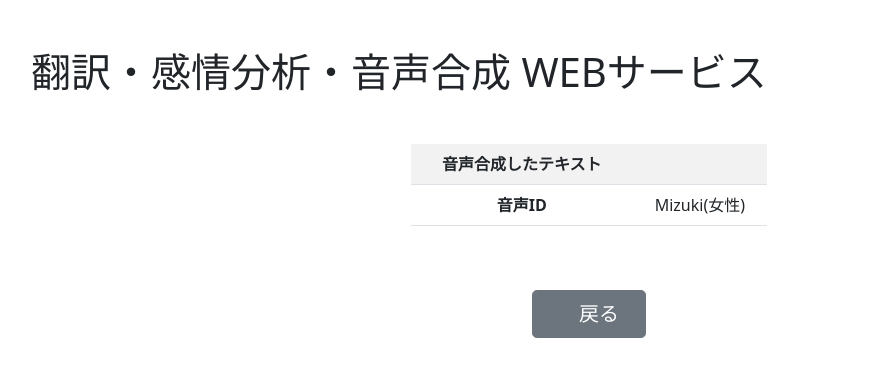
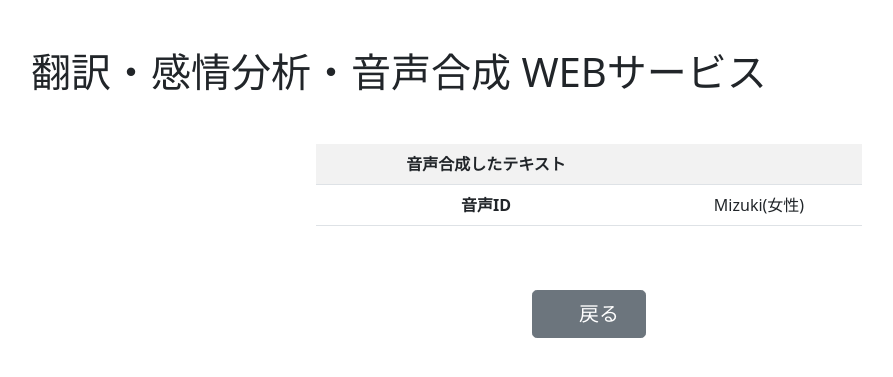
Before and after one commit to shumpei-kayano/CloudComputingA, a Flask app: template 効果測定/kouka1/templates/polly.html in a window 1280 px wide. Shown: the top 377 px of the page, without its empty margins (51-944 px from the left). Run offline with Flask 2, Linux system fonts and the light colour scheme; the template is opened without the code that fills it, so the values that code supplies are empty.

Commit message:
kouka1 完成

```diff
--- a/効果測定/kouka1/app.py
+++ b/効果測定/kouka1/app.py
@@ -73,7 +73,7 @@
 @app.route('/polly', methods=['POST'])
 def polly():
         # Polly サービスクライアントを作成
-        comprehend = boto3.client('polly')
+        polly = boto3.client('polly')
         # 音声合成するテキストを取得
         getText = request.form.get('texts')
         text = getText
@@ -86,12 +86,14 @@
             # 出力ファイルを開く
             with open(path, 'wb') as file:
                 file.write(stream.read())
-        # 出力ファイルを再生する
+        # 出力ファイルを再生する nt:Windows
         if os.name == 'nt':
             os.startfile(path)
+        # macの場合
+        else:
+            os.system("open polly_synth.mp3")
         return render_template('polly.html',
                         text = text)
-
 
 # アプリケーションの起動 おまじない debug=Trueでエラーを表示してくれる
 if __name__ == '__main__':
--- a/効果測定/kouka1/templates/polly.html
+++ b/効果測定/kouka1/templates/polly.html
@@ -2,14 +2,14 @@
 {% block title %}音声合成{% endblock %}
 {% block content %}
     <div class="row mt-5">
-        <div class="col"></div>
-        <div class="col">
+        <div class="col-3"></div>
+        <div class="col-6">
             <table class="table table-striped text-center">
                 <tr><th>音声合成したテキスト</th><td>{{ text }}</td></tr>
                 <tr><th>音声ID</th><td>Mizuki(女性)</td></tr>
             </table>
         </div>
-        <div class="col"></div>
+        <div class="col-3"></div>
     </div>
     <div class="col mt-5" style="text-align: center;">
         <a href="/"><button type="button" class="btn btn-secondary btn-lg mb-5">　戻る　</button></a>
```
Also changed, not shown: 2 other files.
